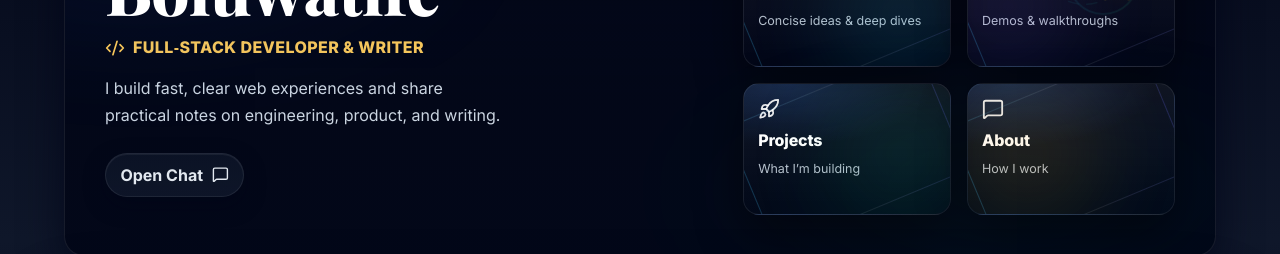
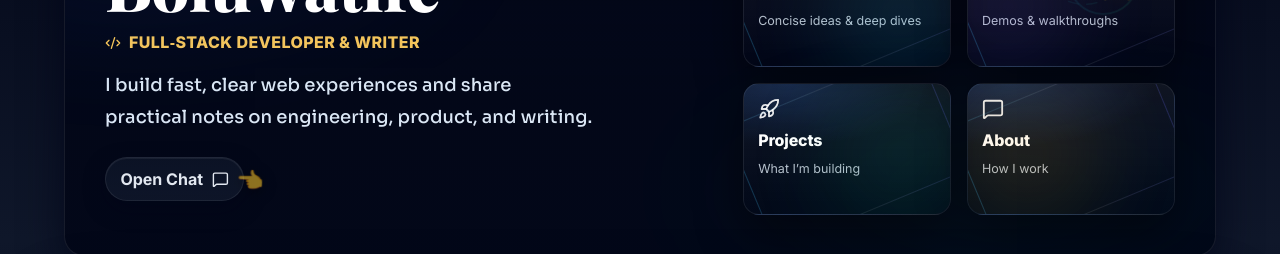
Before and after one commit to boluadeoye/world-class-blog-frontend, a Next.js app: page / in a window 1280 px wide. Shown: the part 187-441 px from the top of the page. Built offline with nearby package versions, Linux system fonts and the light colour scheme; no server answers.

Commit message:
hero: restore subtle CTA finger, smaller left icon, beautify tagline with display font

```diff
--- a/src/app/globals.css
+++ b/src/app/globals.css
@@ -2074,3 +2074,26 @@ html, body { overflow-x: clip; }
 
 /* Markdown tuning */
 .md-prose strong{ font-weight:800; color:#e9eef8 }
+
+/* Beautiful tagline (use display font for character) */
+.hero-copy-beauty{
+  font-family: var(--font-display);
+  font-weight: 500;
+  font-size: clamp(1rem, 2.8vw, 1.125rem);
+  line-height: 1.75;
+  letter-spacing: .005em;
+  color: #dbe7f5;
+}
+
+/* Subtle finger pointer on CTA (smaller, softer motion) */
+.cta-hand{ position: relative; }
+.hand-cursor{
+  position:absolute; right:-12px; top:-10px;
+  width:20px; height:20px; display:block; opacity:.55;
+  transform-origin: center left;
+  text-shadow:0 2px 8px rgba(0,0,0,.35);
+  animation: handDangle 1.6s ease-in-out infinite alternate;
+  pointer-events:none;
+}
+@keyframes handDangle{ 0%{ transform: rotate(-10deg) translateY(-1px) } 100%{ transform: rotate(8deg) translateY(1px) } }
+@media (prefers-reduced-motion: reduce){ .hand-cursor{ animation:none } }
--- a/src/components/home/HeroDeck.jsx
+++ b/src/components/home/HeroDeck.jsx
@@ -29,11 +29,13 @@ export default function HeroDeck() {
   return (
     <section className="px-4 sm:px-6 lg:px-8 pt-6">
       <div className="relative mx-auto max-w-6xl studio-min-card px-6 sm:px-10 py-8 sm:py-10">
+        {/* minimal ambient + crest */}
         <div className="studio-min-aurora a" aria-hidden />
         <div className="studio-min-aurora b" aria-hidden />
         <div className="hero-crest-wrap" aria-hidden><HeroCrest /></div>
 
         <div className="grid grid-cols-12 items-center gap-6">
+          {/* Left: text */}
           <div className="col-span-12 md:col-span-7 pr-1 sm:pr-4">
             <AnimatedLetters
               text={name}
@@ -45,20 +47,26 @@ export default function HeroDeck() {
             />
 
             <div className="mt-3 flex items-center gap-2">
-              <Code2 size={20} className="shrink-0 text-[color:var(--acc-gold)] translate-y-[1px]" aria-hidden="true" />
+              <Code2 size={16} className="shrink-0 text-[color:var(--acc-gold)] translate-y-[1px]" aria-hidden="true" />
               <div className="font-extrabold tracking-wide text-[color:var(--acc-gold)]">{role}</div>
             </div>
 
-            <p className="hero-copy-min mt-4 max-w-[50ch]">{bio}</p>
+            <p className="hero-copy-min hero-copy-beauty mt-4 max-w-[50ch]">
+              {bio}
+            </p>
 
             <div className="mt-5 sm:mt-6">
-              <a href="/chat" className="cta-chip-min">
-                <span>Open Chat</span>
-                <MessageSquare className="ico" aria-hidden="true" />
-              </a>
+              <span className="relative inline-block cta-hand">
+                <a href="/chat" className="cta-chip-min">
+                  <span>Open Chat</span>
+                  <MessageSquare className="ico" aria-hidden="true" />
+                </a>
+                <span className="hand-cursor" aria-hidden="true">👈</span>
+              </span>
             </div>
           </div>
 
+          {/* Right: feature deck (unchanged) */}
           <div className="col-span-12 md:col-span-5">
             <div className="grid grid-cols-2 gap-3 sm:gap-4">
               <a href="/articles" className="deck-card group">
```
